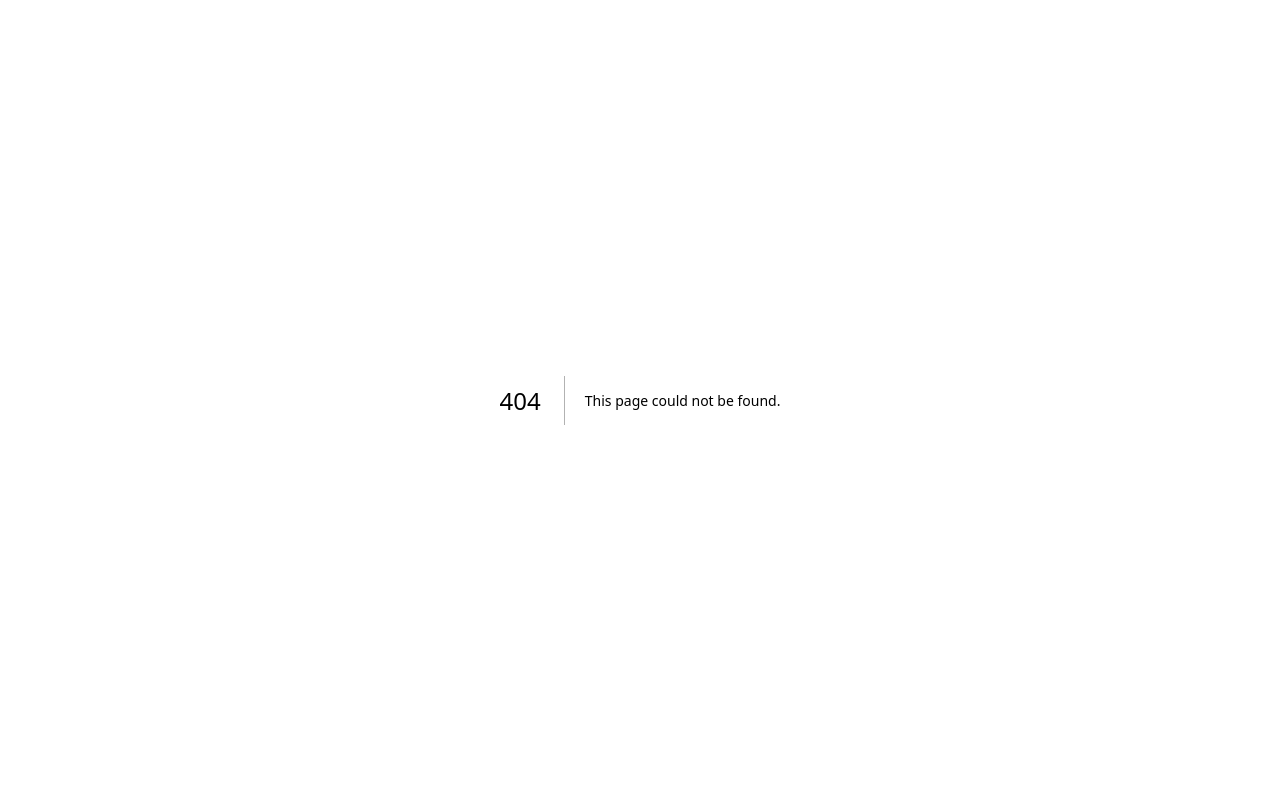
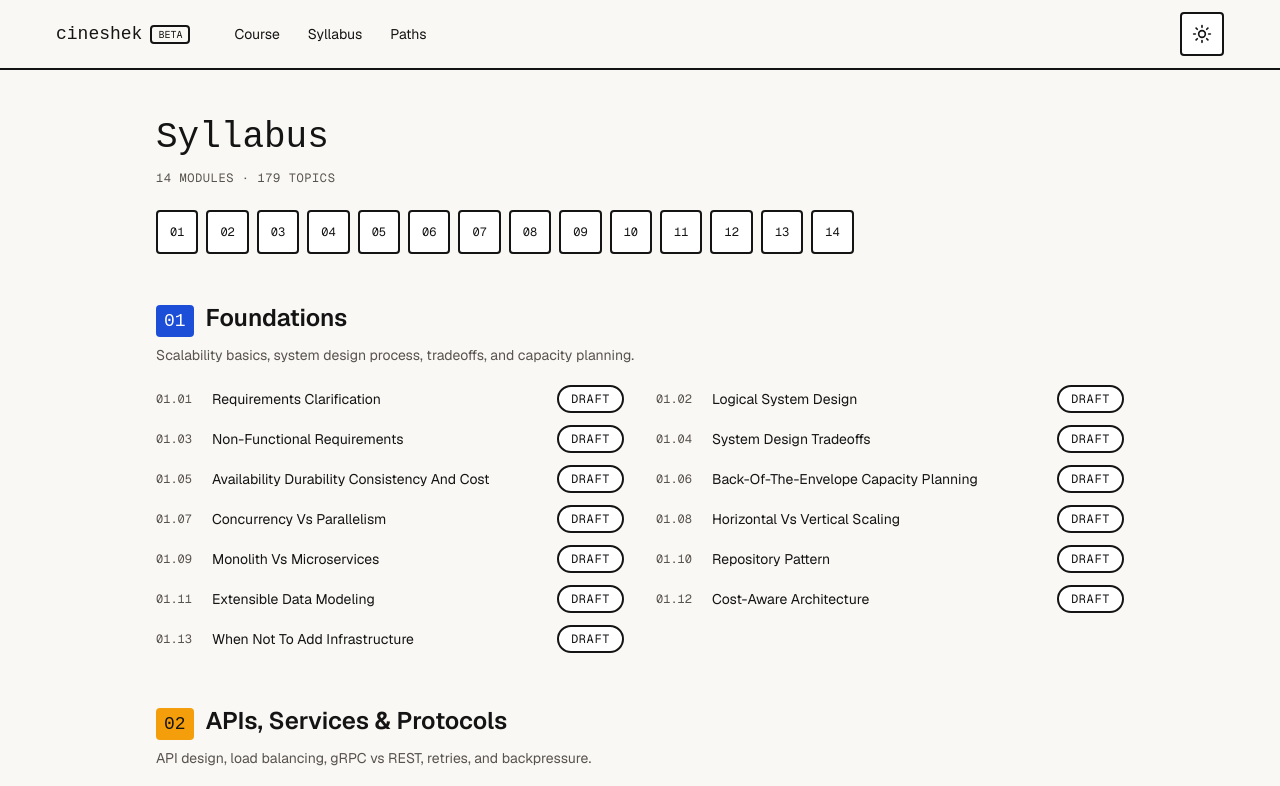
Before and after one commit to abhishek-iiit/CrackPrep, a Next.js app: page /syllabus in a window 1280 px wide. Before the commit this address had no page. Shown: the top 786 px of the page. Built offline with nearby package versions, Linux system fonts and the light colour scheme; a web font is replaced by a local one.

Commit message:
feat: add full syllabus index with module jump links

```diff
--- /dev/null
+++ b/app/(marketing)/layout.tsx
@@ -0,0 +1,12 @@
+import { Footer } from "@/components/layout/Footer";
+import { Header } from "@/components/layout/Header";
+
+export default function MarketingLayout({ children }: { children: React.ReactNode }) {
+  return (
+    <>
+      <Header />
+      <main id="main">{children}</main>
+      <Footer />
+    </>
+  );
+}
--- /dev/null
+++ b/app/(marketing)/syllabus/page.tsx
@@ -0,0 +1,79 @@
+import type { Metadata } from "next";
+import Link from "next/link";
+import { Badge } from "@/components/ui/Badge";
+import { moduleColors } from "@/lib/design/modules";
+import { courseSlug, getCourseStats, getModules } from "@/lib/content";
+
+// Derived, not literal — see the root layout for the reasoning.
+export async function generateMetadata(): Promise<Metadata> {
+  const stats = getCourseStats(courseSlug);
+  return {
+    title: "Syllabus",
+    description: `Every topic in the system design curriculum: ${stats.moduleCount} modules, ${stats.topicCount} topics, in order.`,
+  };
+}
+
+export default function SyllabusPage() {
+  const modules = getModules(courseSlug);
+  const stats = getCourseStats(courseSlug);
+
+  return (
+    <div className="mx-auto max-w-[1000px] px-4 py-12">
+      <h1 className="font-pixel text-4xl">Syllabus</h1>
+      <p className="mt-3 font-mono text-xs uppercase tracking-wider text-ink-muted">
+        {stats.moduleCount} modules · {stats.topicCount} topics
+      </p>
+
+      <nav aria-label="Jump to module" className="mt-6 flex flex-wrap gap-2">
+        {modules.map((mod) => (
+          <a
+            key={mod.slug}
+            href={`#module-${mod.id}`}
+            className="inline-flex min-h-11 items-center rounded-card border-2 border-structural bg-card px-3 font-mono text-xs uppercase transition-brut hover:shadow-hard-sm"
+          >
+            {mod.id}
+          </a>
+        ))}
+      </nav>
+
+      <div className="mt-12 space-y-12">
+        {modules.map((mod) => {
+          const pair = moduleColors[mod.colorKey];
+          return (
+            <section key={mod.slug} id={`module-${mod.id}`} className="scroll-mt-24">
+              <div className="flex items-baseline gap-3">
+                <span
+                  aria-hidden
+                  style={{ backgroundColor: pair.surface, color: pair.ink }}
+                  className="rounded-card px-2 py-0.5 font-pixel text-lg"
+                >
+                  {mod.id}
+                </span>
+                <h2 className="text-2xl font-semibold">
+                  <Link href={mod.url} className="hover:underline">
+                    {mod.title}
+                  </Link>
+                </h2>
+              </div>
+              <p className="mt-2 max-w-prose text-sm text-ink-muted">{mod.blurb}</p>
+
+              <ol className="mt-4 grid gap-x-8 gap-y-1 sm:grid-cols-2">
+                {mod.lessons.map((lesson) => (
+                  <li key={lesson.slug} className="flex items-center gap-2 py-1">
+                    <span className="w-12 shrink-0 font-mono text-xs text-ink-muted">
+                      {lesson.number}
+                    </span>
+                    <Link href={lesson.url} className="min-w-0 flex-1 truncate text-sm hover:underline">
+                      {lesson.title}
+                    </Link>
+                    <Badge status={lesson.status} />
+                  </li>
+                ))}
+              </ol>
+            </section>
+          );
+        })}
+      </div>
+    </div>
+  );
+}
```
